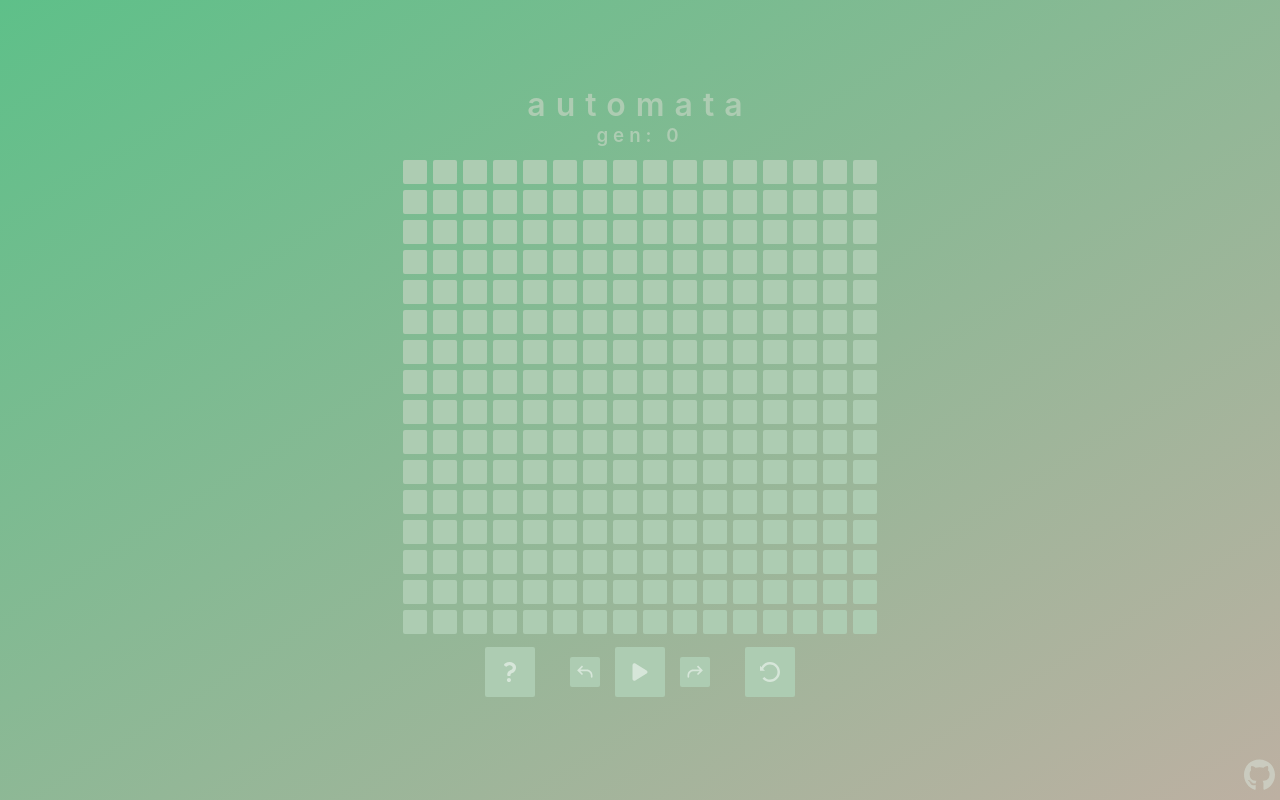
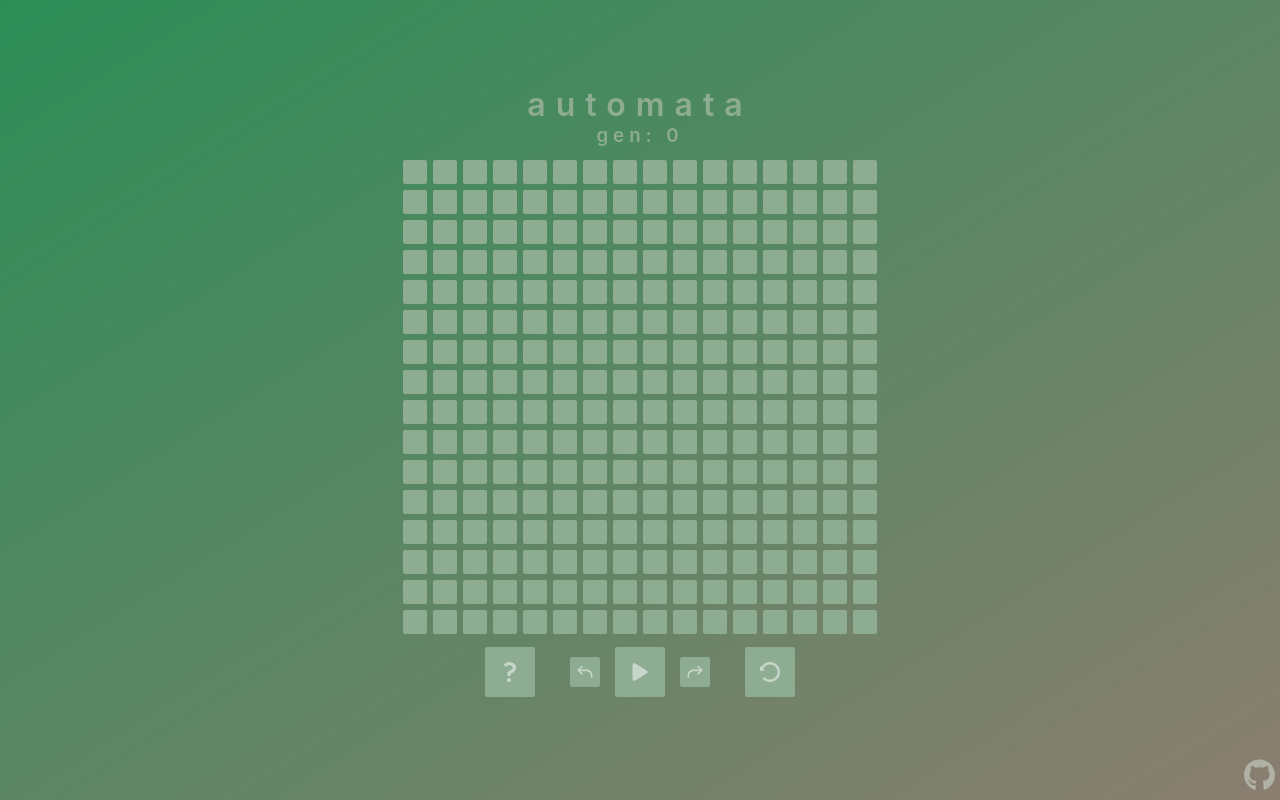
Before and after one commit to HaleCT2/halect2.github.io, a React (Create React App) app: page / in a window 1280 px wide. Built offline with nearby package versions, Linux system fonts and the light colour scheme.

Commit message:
Update Colors/Cursor

```diff
--- a/src/App.scss
+++ b/src/App.scss
@@ -12,8 +12,8 @@ $mobileNoteSize: 18px;
 $mobileSpacer: 3px;
 $mobileBoardWidth: $cols * ($mobileNoteSize + $mobileSpacer);
 
-$_bg: #5ec089 #bdb0a2;
-$_default: #adccb2;
+$_bg: #2c8e57 #8b7e70;
+$_default: #8dac92;
 $_accent: #dce9de;
 $_selected: #FFF;
 
@@ -65,7 +65,7 @@ h3{
   width: $boardWidth;
   font-size: 0;
   background-color: transparent;
-  cursor: crosshair;
+  cursor: pointer;
   overflow: hidden;
 }
 
@@ -73,7 +73,7 @@ h3{
   display: inline-block;
   height: $noteSize;
   width: $noteSize;
-  margin: $spacer / 2;
+  margin: $spacer * 0.5;
   border-radius: 2px;
   background-color: $_default;
 }
@@ -99,7 +99,7 @@ h3{
   border-radius: 2px;
   text-align: center;
   margin: 10px;
-  cursor: crosshair;
+  cursor: pointer;
   vertical-align: bottom;
   transition: 0.1s all;
 
@@ -190,7 +190,7 @@ h3{
 	.holder {
   		height: $mobileNoteSize;
   		width: $mobileNoteSize;
-		margin: $mobileSpacer / 2;
+		margin: $mobileSpacer * 0.5;
 		border-radius: 1;
 	}
 	.note {
```
